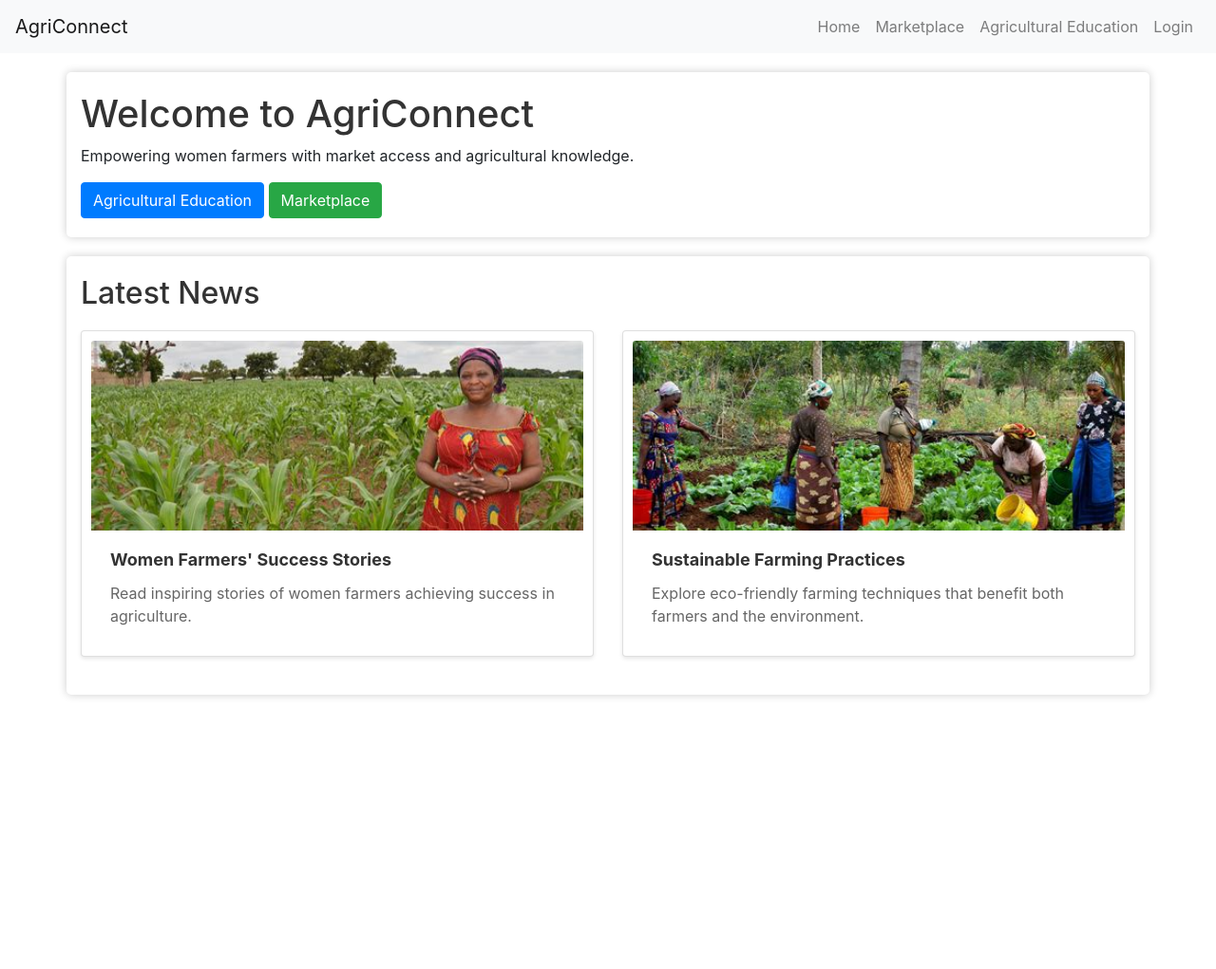
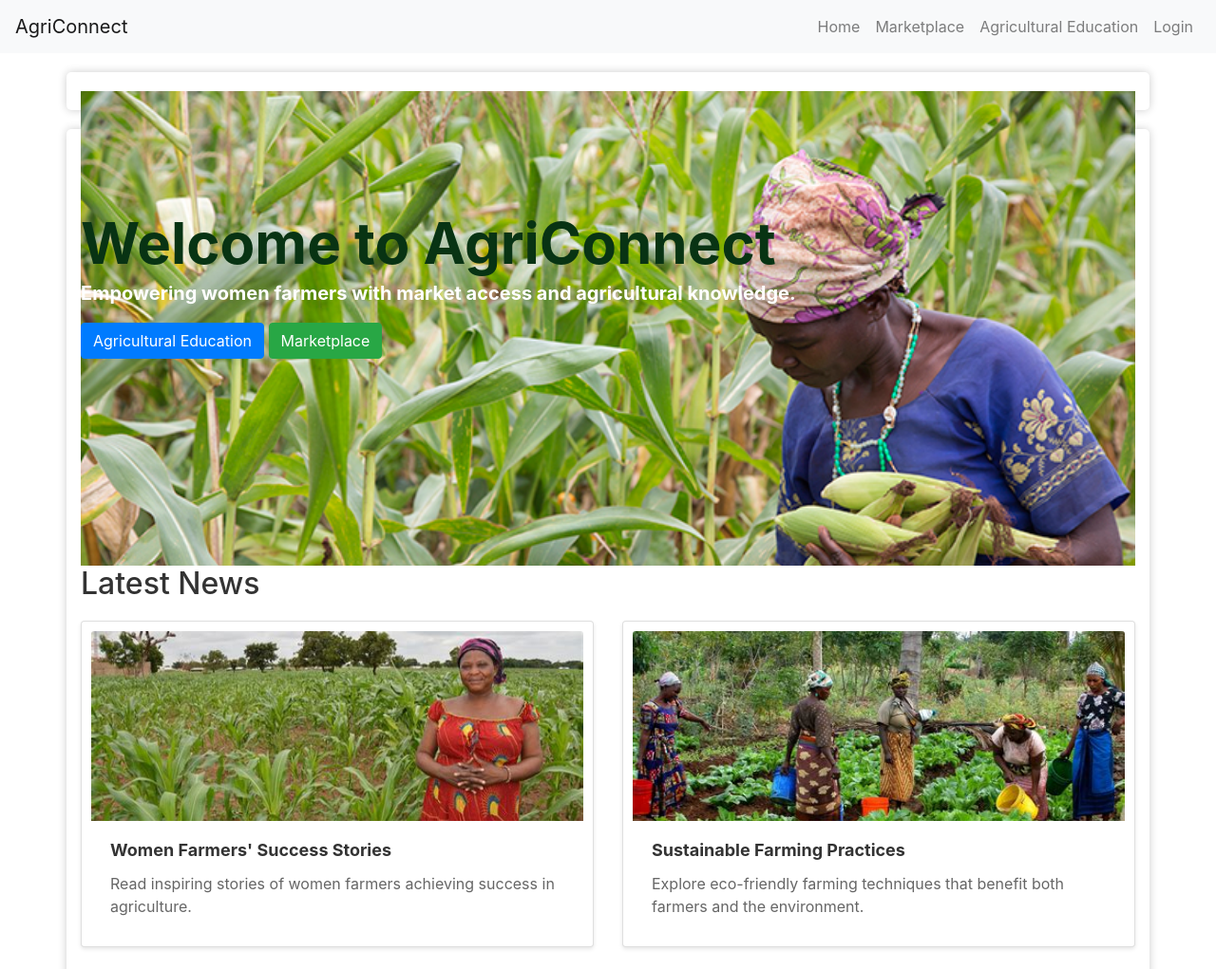
Before and after one commit to makilagied/AgriConnect, a plain HTML site: page index.html in a window 1280 px wide. Shown: the top 1021 px of the page at 95% size. Before the commit the page ends 800 px from the top, so only its background shows below. Drawn offline with nearby package versions, Linux system fonts and the light colour scheme.

Commit message:
banner updated

```diff
--- a/index.html
+++ b/index.html
@@ -36,10 +36,12 @@
 
     <!-- Main Content -->
     <div class="container">
-        <h1>Welcome to AgriConnect</h1>
-        <p>Empowering women farmers with market access and agricultural knowledge.</p>
+        <div class="header_section">
+        <h1 class="banner_taital">Welcome to AgriConnect</h1>
+        <p class="banner_text">Empowering women farmers with market access and agricultural knowledge.</p>
         <a class="btn btn-primary" href="education.html">Agricultural Education</a>
         <a class="btn btn-success" href="marketplace.html">Marketplace</a>
+        </div>
     </div>
 <!-- Random Content -->
 <div class="container random-content">
--- a/styles.css
+++ b/styles.css
@@ -127,8 +127,34 @@ h1, h2 {
 }
 
 
+.header_section {
+    width: 100%;
+    float: left;
+    background-image: url(images/farmer.jpg);
+    height:500px;
+    background-size: 100%;
+    padding: 10px 0px 25px 0px;
+    background-repeat: no-repeat;
+}
+.banner_taital {
+    width: 100%;
+    float: left;
+    font-size: 60px;
+    color: #083313;
+    font-weight: bold;
+    /* margin: 20px; */
+    line-height: 60px;
+    padding-top: 120px;
+}
 
-
+.banner_text {
+    width: 100%;
+    float: left;
+    font-size: 20px;
+    /* margin: 20px; */
+    color: #ffffff;
+    font-weight: bold;
+}
 .footer {
     background-color: #333;
     color: #000000;
```
Also changed, not shown: images/farmer.jpg (added).
